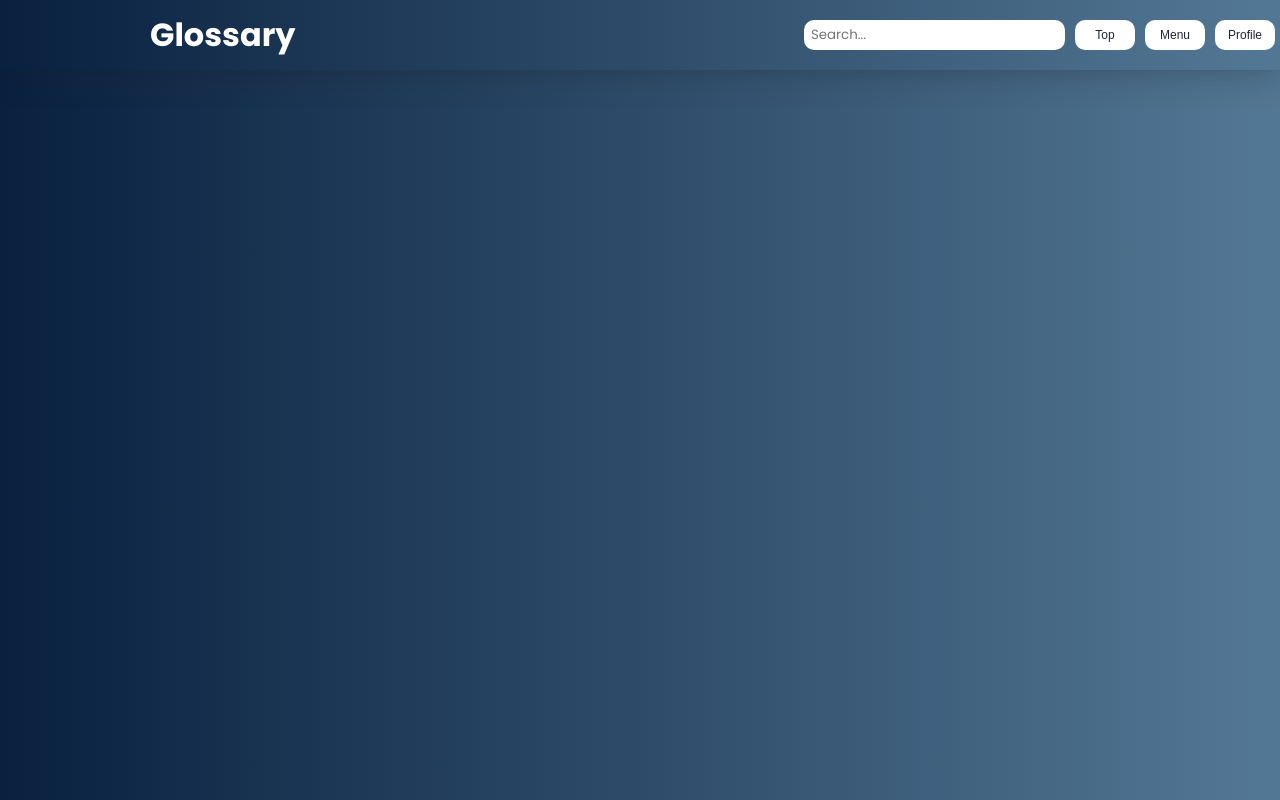
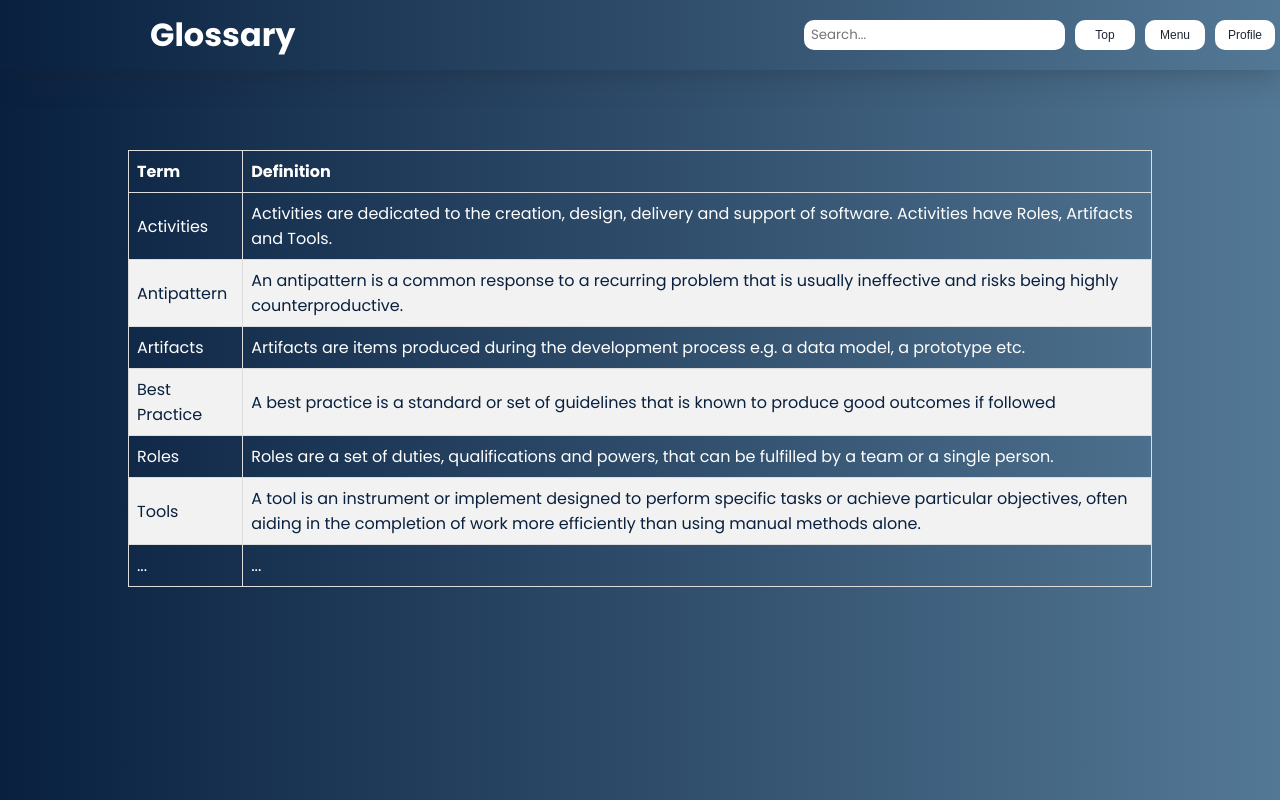
Before and after one commit to ennorondo/Knowledge-Base-4-ML, a React (Create React App) app: page /glossary in a window 1280 px wide. Shown: the top 800 px of the page. Built offline with nearby package versions, Linux system fonts and the light colour scheme.

Commit message:
finished Glossary page

```diff
--- a/public/index.html
+++ b/public/index.html
@@ -2,7 +2,7 @@
 <html lang="en">
   <head>
     <meta charset="utf-8" />
-    <link rel="icon" href="%PUBLIC_URL%/favicon.ico" />
+    <link rel="icon" href="favicon_pixel_aligned_vector_color.svg" />
     <meta name="viewport" content="width=device-width, initial-scale=1" />
     <meta name="theme-color" content="#000000" />
     <meta
@@ -24,7 +24,7 @@
       work correctly both with client-side routing and a non-root public URL.
       Learn how to configure a non-root public URL by running `npm run build`.
     -->
-    <title>React App</title>
+    <title>Knowlegde Base for SE4ML</title>
   </head>
   <body>
     <noscript>You need to enable JavaScript to run this app.</noscript>
--- /dev/null
+++ b/src/components/data/TableData.js
@@ -0,0 +1,12 @@
+const tableData = [
+  { field1: 'Activities', field2: 'Activities are dedicated to the creation, design, delivery and support of software. Activities have Roles, Artifacts and Tools.' },
+  { field1: 'Antipattern', field2: 'An antipattern is a common response to a recurring problem that is usually ineffective and risks being highly counterproductive.' },
+  { field1: 'Artifacts', field2: 'Artifacts are items produced during the development process e.g. a data model, a prototype etc.' },
+  { field1: 'Best Practice', field2: 'A best practice is a standard or set of guidelines that is known to produce good outcomes if followed' },
+  { field1: 'Roles', field2: 'Roles are a set of duties, qualifications and powers, that can be fulfilled by a team or a single person.' },
+  { field1: 'Tools', field2: 'A tool is an instrument or implement designed to perform specific tasks or achieve particular objectives, often aiding in the completion of work more efficiently than using manual methods alone.' },
+  { field1: '...', field2: '...' },
+
+];
+
+export default tableData;
--- /dev/null
+++ b/src/components/features/Table.css
@@ -0,0 +1,24 @@
+.table-container {
+  margin-top: 150px;
+  display: flex;
+  align-items: center;
+  justify-content: center;
+}
+
+table {
+  border-collapse: collapse;
+  width: 80%;
+
+
+}
+
+th, td {
+  border: 1px solid #dddddd;
+  text-align: left;
+  padding: 8px;
+}
+
+tr:nth-child(even) {
+  background-color: #f2f2f2;
+  color: #09203F;
+}
--- /dev/null
+++ b/src/components/features/Table.js
@@ -0,0 +1,23 @@
+import React from 'react';
+
+export default function Table({data}) {
+  return (
+    <table>
+      <thead>
+        <tr>
+          <th>Term</th>
+          <th>Definition</th>
+        </tr>
+      </thead>
+
+      <tbody>
+        {data.map((item, index) => (
+          <tr key={index}>
+            <td>{item.field1}</td>
+            <td>{item.field2}</td>
+          </tr>
+        ))}
+      </tbody>
+    </table>
+  );
+}
--- a/src/components/features/ToolButton.css
+++ b/src/components/features/ToolButton.css
@@ -13,18 +13,3 @@
   margin-right: 5px;
   margin-left: 5px;
 }
-
-.menu {
-  position: absolute;
-  font-family: 'Montserrat', sans-serif;
-  font-size: 12px;
-  top: 100%;
-  left: 0;
-  color: rgb(31, 38, 52);
-  background-color: rgb(255, 255, 255);
-  border: 1px solid #ccc;
-  width: 120px;
-  box-shadow: 0px 2px 4px rgba(0, 0, 0, 0.1);
-  border-radius: 20px;
-
-}
--- a/src/components/pages/Glossary.js
+++ b/src/components/pages/Glossary.js
@@ -1,14 +1,22 @@
 import React from 'react';
+import Table from '../features/Table';
+import tableData from '../data/TableData';
 
 //CSS
 import '../Navbar.css'
+import '../features/Table.css'
 
 import Navbar from '../Navbar';
 
 export default function GlossaryPage() {
+  const data = tableData
+
   return (
     <div>
-      <Navbar name="Glossary"/>
+      <Navbar name="Glossary" />
+      <div className='table-container'>
+        <Table data={data} />
+      </div>
     </div>
   );
 }
--- a/src/components/pages/Home.js
+++ b/src/components/pages/Home.js
@@ -16,7 +16,7 @@ import AllProcessViews from '../ProcessViews.js';
 export default function HomePage() {
   return (
     <div>
-      <Navbar name="Knowledge Base for SE4ML"/>
+      <Navbar name="The Machine Learning Development Process"/>
       <DevelopmentProcess />
       <AllProcessViews />
     </div>
```
Also changed, not shown: public/favicon_pixel_aligned_vector_color.svg (added).
